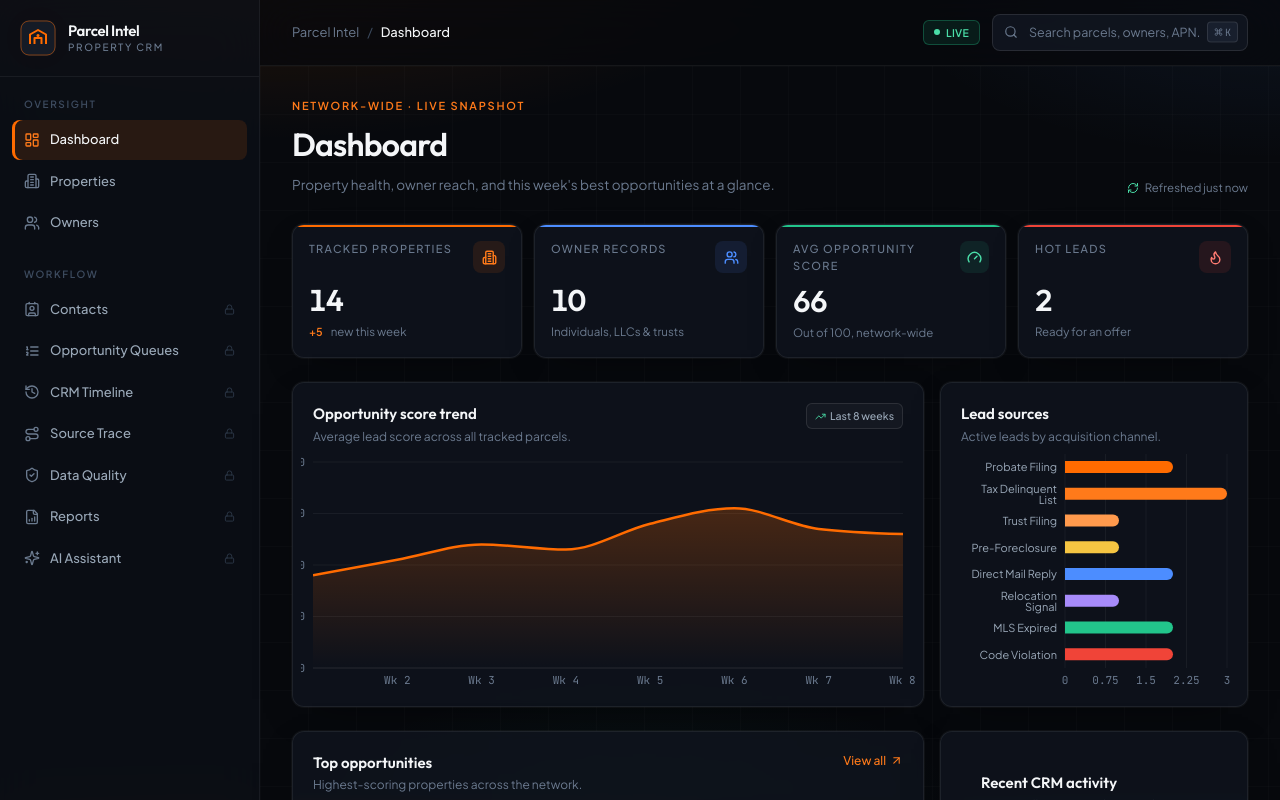
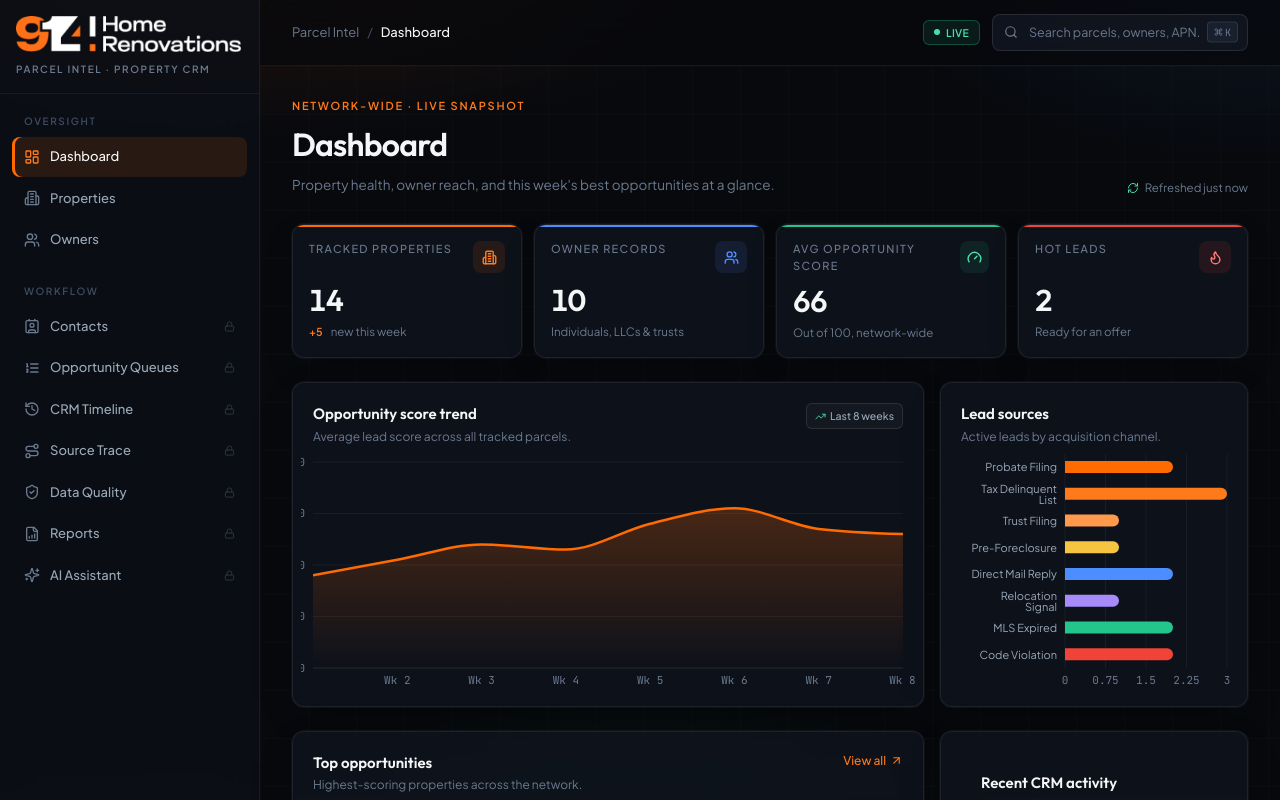
Before and after one commit to Beharudin/parcel-intel, a Next.js app: page / in a window 1280 px wide. Shown: the top 800 px of the page. Built offline with nearby package versions, Linux system fonts and the light colour scheme.

Commit message:
feat: use official 914 Home Renovations logo

```diff
--- a/components/MobileNav.tsx
+++ b/components/MobileNav.tsx
@@ -25,21 +25,19 @@ export function MobileNav() {
       {open && (
         <div className="fixed inset-0 z-40 flex">
           <div className="flex h-full w-[280px] flex-col border-r border-white/[0.06] bg-ink-900">
-            <div className="flex items-center justify-between border-b border-white/[0.06] px-4 py-4">
-              <div className="flex items-center gap-2.5">
-                <Image
-                  src="/logo-placeholder.svg"
-                  alt="Parcel Intel"
-                  width={30}
-                  height={30}
-                  className="rounded-md"
-                />
-                <p className="font-display font-semibold text-parchment-100">Parcel Intel</p>
-              </div>
+            <div className="flex items-center justify-between gap-3 border-b border-white/[0.06] px-4 py-4">
+              <Image
+                src="/logo.png"
+                alt="914 Home Renovations"
+                width={300}
+                height={48}
+                className="h-8 w-auto max-w-[180px] object-contain object-left"
+                priority
+              />
               <button
                 onClick={() => setOpen(false)}
                 aria-label="Close navigation"
-                className="rounded-md p-1 text-ink-400 hover:text-parchment-100"
+                className="shrink-0 rounded-md p-1 text-ink-400 hover:text-parchment-100"
               >
                 <X size={18} />
               </button>
--- a/components/Sidebar.tsx
+++ b/components/Sidebar.tsx
@@ -12,23 +12,20 @@ export function Sidebar() {
 
   return (
     <aside className="hidden lg:flex w-[260px] shrink-0 flex-col border-r border-white/[0.06] bg-ink-900/80 backdrop-blur-xl">
-      <div className="flex items-center gap-3 px-5 py-5 border-b border-white/[0.06]">
-        <Image
-          src="/logo-placeholder.svg"
-          alt="Parcel Intel logo"
-          width={36}
-          height={36}
-          className="rounded-lg shadow-glow-soft"
-          priority
-        />
-        <div className="leading-tight min-w-0">
-          <p className="font-display font-semibold text-[15px] tracking-tight text-parchment-100 truncate">
-            Parcel Intel
-          </p>
-          <p className="text-[10px] uppercase tracking-[0.16em] text-ink-400 font-medium">
-            Property CRM
-          </p>
-        </div>
+      <div className="border-b border-white/[0.06] px-4 py-4">
+        <Link href="/" className="block">
+          <Image
+            src="/logo.png"
+            alt="914 Home Renovations"
+            width={300}
+            height={48}
+            className="h-9 w-auto max-w-full object-contain object-left"
+            priority
+          />
+        </Link>
+        <p className="mt-2.5 text-[10px] font-semibold uppercase tracking-[0.16em] text-ink-400">
+          Parcel Intel · Property CRM
+        </p>
       </div>
 
       <nav className="flex-1 overflow-y-auto px-3 py-5 space-y-6">
```
Also changed, not shown: public/logo.png (added), 1 other file (tests, documents, lock files or other folders).
